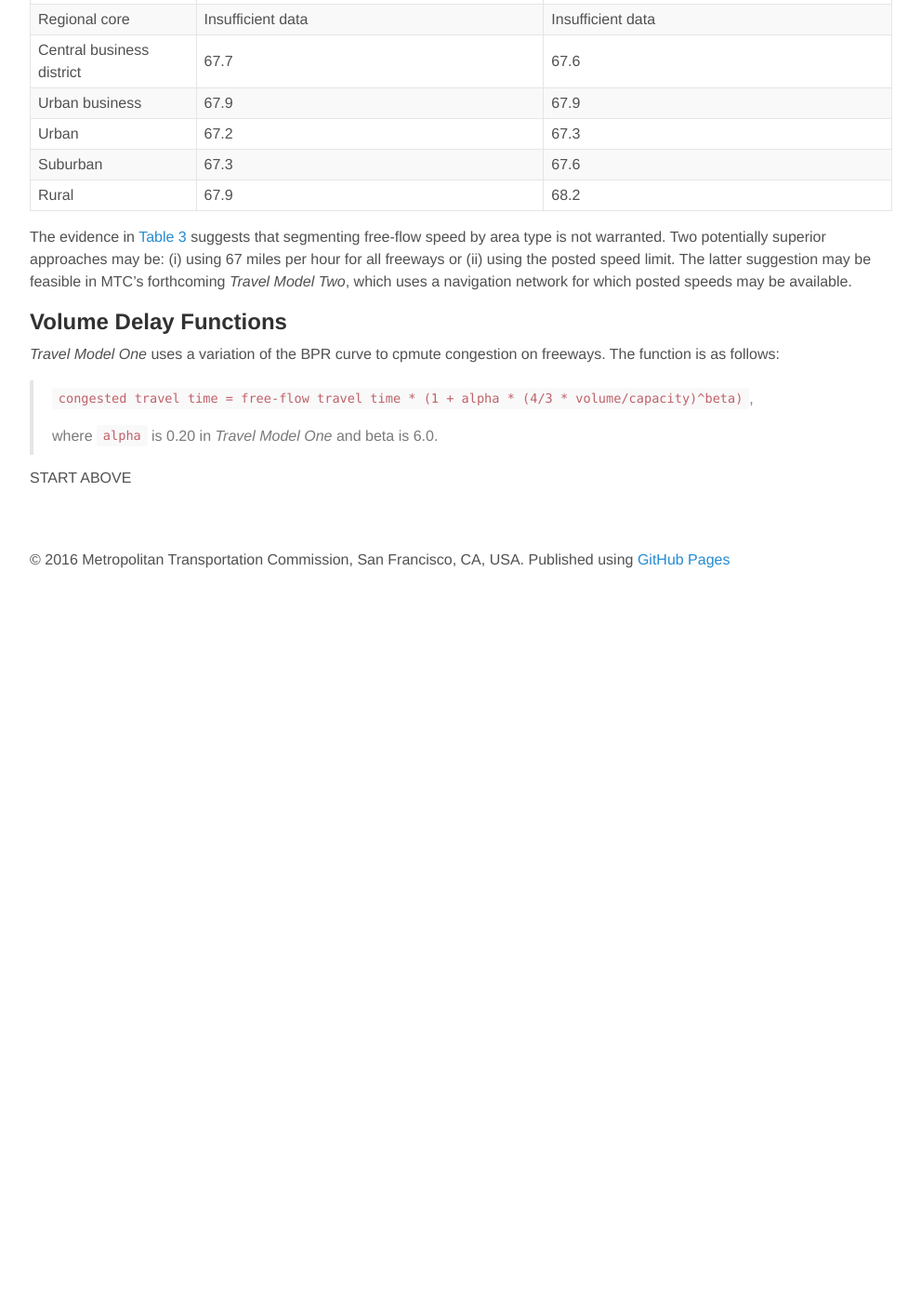
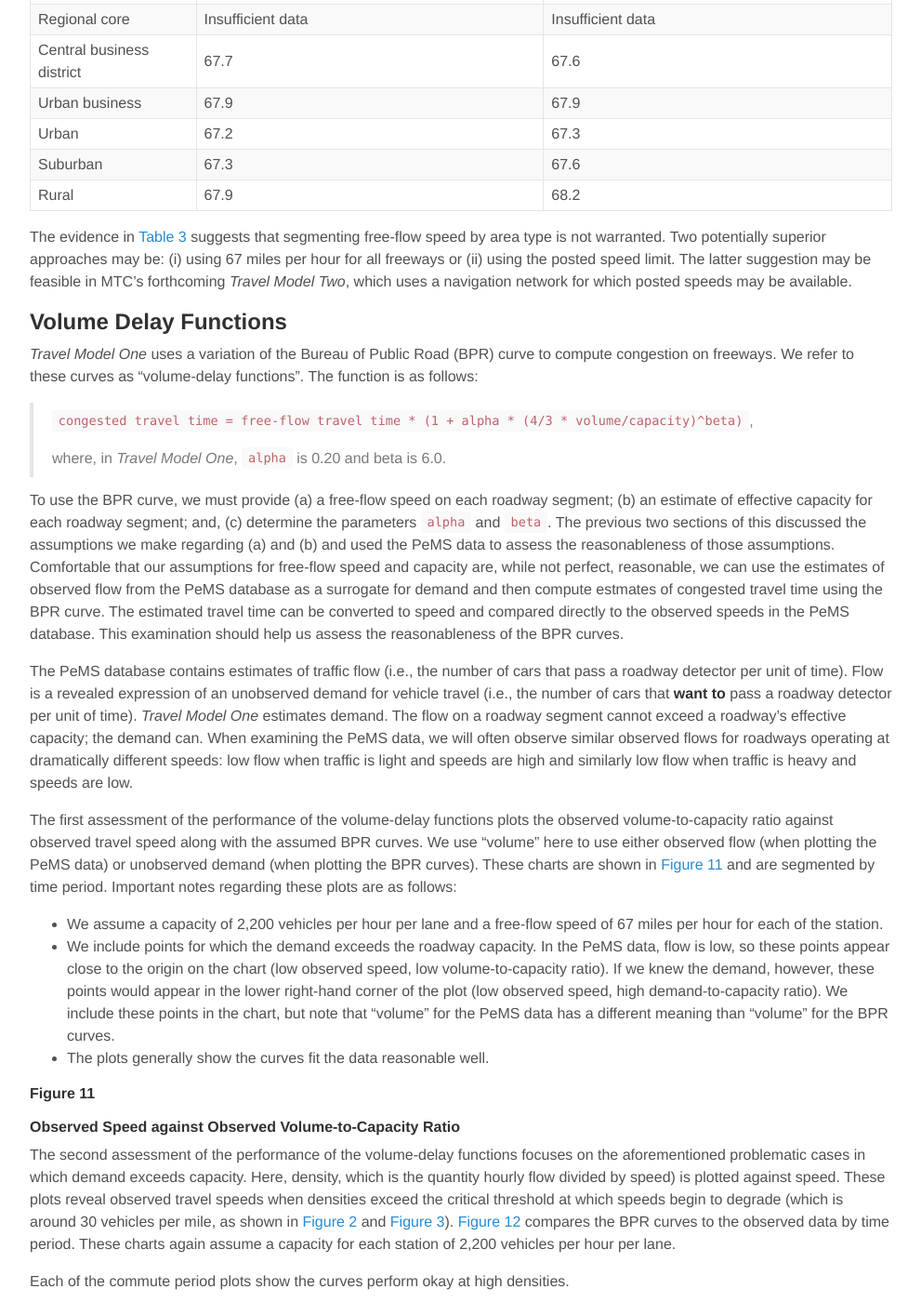
Before and after one commit to BayAreaMetro/pems-typical-weekday, a Jekyll site: the page built from vdf_validation.md, in a window 1280 px wide and 1400 px high, scrolled down 5683 px. Shown: the whole window at 93% size, without its empty margins (144-1135 px from the left). Built offline with Jekyll 4.4.1, drawn with Linux system fonts in a browser that asks for light colours; nearby versions of some CDN libraries; library files that are not in the unit come from our copies; before the commit the page ends 6313 px from its top, so only the background shows below that; some of the changed text lies outside the part shown.

Commit message:
first pass without tableau done

```diff
--- a/vdf_validation.md
+++ b/vdf_validation.md
@@ -167,10 +167,28 @@ Speed statistics are extracting from the data and shown in [Figure 10](#figure-1
 The evidence in [Table 3](#table-3) suggests that segmenting free-flow speed by area type is not warranted. Two potentially superior approaches may be: (i) using 67 miles per hour for all freeways or (ii) using the posted speed limit. The latter suggestion may be feasible in MTC's forthcoming *Travel Model Two*, which uses a navigation network for which posted speeds may be available.
 
 ## Volume Delay Functions
-*Travel Model One* uses a variation of the BPR curve to cpmute congestion on freeways. The function is as follows:
+*Travel Model One* uses a variation of the Bureau of Public Road (BPR) curve to compute congestion on freeways. We refer to these curves as "volume-delay functions". The function is as follows:
 
 > `congested travel time = free-flow travel time * (1 + alpha * (4/3 * volume/capacity)^beta)`,
 >
-> where `alpha` is 0.20 in *Travel Model One* and beta is 6.0.
+> where, in *Travel Model One*, `alpha` is 0.20 and beta is 6.0.
 
-START ABOVE
+To use the BPR curve, we must provide (a) a free-flow speed on each roadway segment; (b) an estimate of effective capacity for each roadway segment; and, (c) determine the parameters `alpha` and `beta`. The previous two sections of this discussed the assumptions we make regarding (a) and (b) and used the PeMS data to assess the reasonableness of those assumptions. Comfortable that our assumptions for free-flow speed and capacity are, while not perfect, reasonable, we can use the estimates of observed flow from the PeMS database as a surrogate for demand and then compute estmates of congested travel time using the BPR curve. The estimated travel time can be converted to speed and compared directly to the observed speeds in the PeMS database. This examination should help us assess the reasonableness of the BPR curves.
+
+The PeMS database contains estimates of traffic flow (i.e., the number of cars that pass a roadway detector per unit of time). Flow is a revealed expression of an unobserved demand for vehicle travel (i.e., the number of cars that **want to** pass a roadway detector per unit of time). *Travel Model One* estimates demand. The flow on a roadway segment cannot exceed a roadway's effective capacity; the demand can. When examining the PeMS data, we will often observe similar observed flows for roadways operating at dramatically different speeds: low flow when traffic is light and speeds are high and similarly low flow when traffic is heavy and speeds are low.
+
+The first assessment of the performance of the volume-delay functions plots the observed volume-to-capacity ratio against observed travel speed along with the assumed BPR curves. We use "volume" here to use either observed flow (when plotting the PeMS data) or unobserved demand (when plotting the BPR curves). These charts are shown in [Figure 11](#figure-11) and are segmented by time period. Important notes regarding these plots are as follows:
+
+* We assume a capacity of 2,200 vehicles per hour per lane and a free-flow speed of 67 miles per hour for each of the station.
+* We include points for which the demand exceeds the roadway capacity. In the PeMS data, flow is low, so these points appear close to the origin on the chart (low observed speed, low volume-to-capacity ratio). If we knew the demand, however, these points would appear in the lower right-hand corner of the plot (low observed speed, high demand-to-capacity ratio). We include these points in the chart, but note that "volume" for the PeMS data has a different meaning than "volume" for the BPR curves.
+* The plots generally show the curves fit the data reasonable well.
+
+#### Figure 11
+#### Observed Speed against Observed Volume-to-Capacity Ratio
+
+The second assessment of the performance of the volume-delay functions focuses on the aforementioned problematic cases in which demand exceeds capacity. Here, density, which is the quantity hourly flow divided by speed) is plotted against speed. These plots reveal observed travel speeds when densities exceed the critical threshold at which speeds begin to degrade (which is around 30 vehicles per mile, as shown in [Figure 2](#figure-2) and [Figure 3](#figure-3)). [Figure 12](#figure-12) compares the BPR curves to the observed data by time period. These charts again assume a capacity for each station of 2,200 vehicles per hour per lane.
+
+Each of the commute period plots show the curves perform okay at high densities.
+
+## Conclusion
+In sum, this investigation demonstrates that MTC's *Travel Model One* deploys reasonable procedures for translating vehicle demand to roadway speeds.
```
